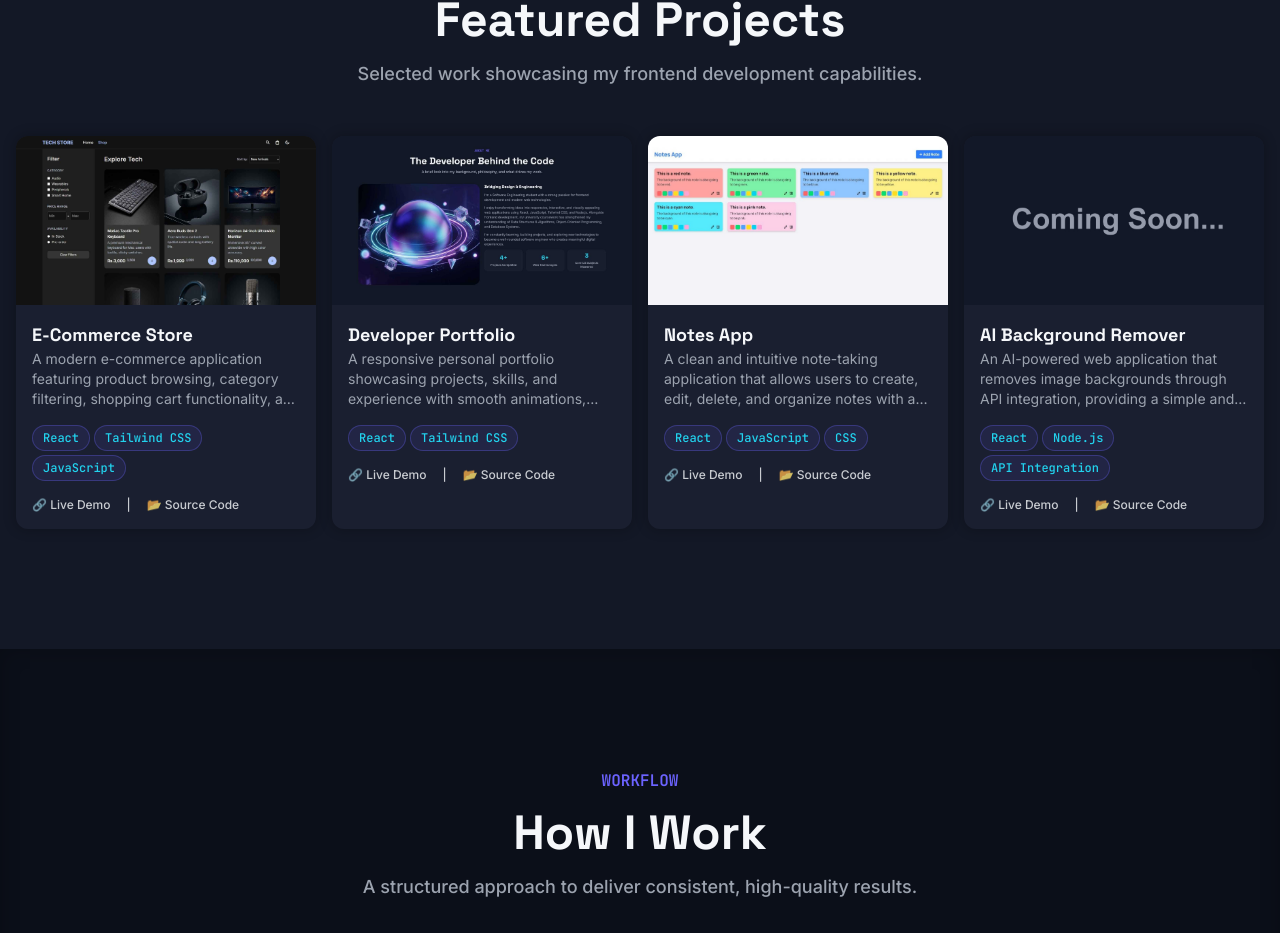
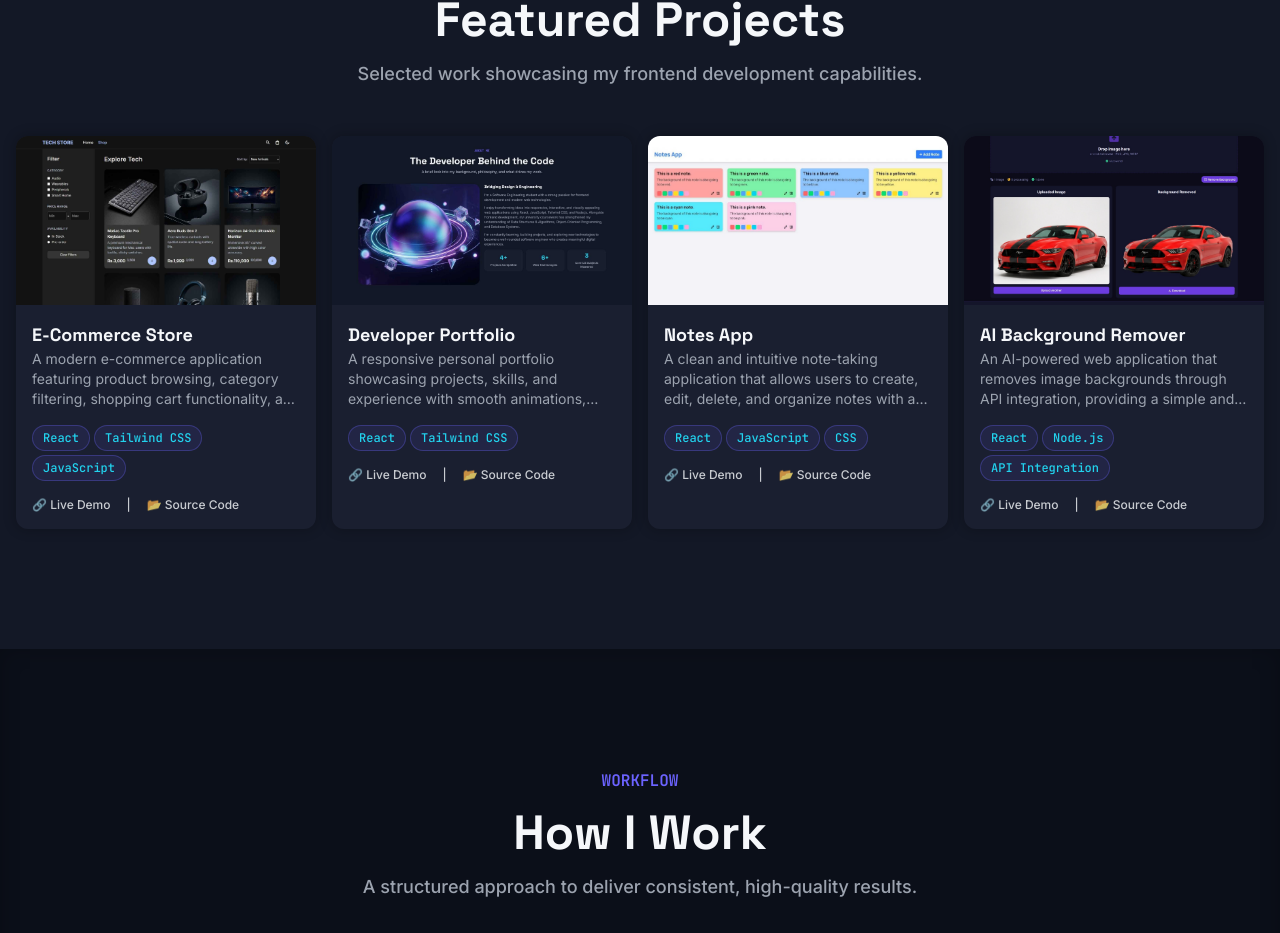
Before and after one commit to abdulhaiabid/portfolio-website, a React (Vite) app: page / in a window 1280 px wide. Shown: the part 3020-3953 px from the top of the page. Built offline with nearby package versions, Linux system fonts and the light colour scheme.

Commit message:
Add vercel links

```diff
--- a/src/components/ContactForm.jsx
+++ b/src/components/ContactForm.jsx
@@ -5,9 +5,6 @@ const TEMPLATE_ID = import.meta.env.VITE_EMAILJS_TEMPLATE_ID;
 const PUBLIC_KEY = import.meta.env.VITE_EMAILJS_PUBLIC_KEY;
 
 function ContactForm() {
-  console.log("SERVICE_ID:", SERVICE_ID);
-  console.log("TEMPLATE_ID:", TEMPLATE_ID);
-  console.log("PUBLIC_KEY:", PUBLIC_KEY);
   const [formData, setFormData] = useState({
     fullName: "",
     email: "",
@@ -60,9 +57,6 @@ function ContactForm() {
       );
 
       const result = await response.text();
-
-      console.log("Status:", response.status);
-      console.log("Response:", result);
 
       if (!response.ok) {
         throw new Error(result);
--- a/src/components/Navbar.jsx
+++ b/src/components/Navbar.jsx
@@ -1,6 +1,7 @@
 import { NavLink } from "react-router-dom";
 import { useState, useEffect, createContext } from "react";
 import { useTheme } from "./ThemeProvider";
+import resume from "../assets/abdulhai-resume.pdf";
 
 function Navbar() {
   const [isNavbarOpen, setIsNavbarOpen] = useState(false);
@@ -87,7 +88,8 @@ function Navbar() {
                 </button>
                 <a
                   title="Download Resume"
-                  href="resume.pdf"
+                  href={resume}
+                  download
                   className="px-4 py-3 md:py-2 flex-1 flex justify-center items-center gap-1 text-sm text-background-primary dark:text-text-primary font-bold bg-linear-to-br from-accent-primary to-accent-secondary rounded-full ring ring-transparent transition-color duration-150 cursor-pointer hover:bg-accent-primary/60 hover:[box-shadow:0_0_16px_var(--accent-primary)] outline-none focus:ring-accent-primary">
                   <span className="material-symbols-outlined text-base! leading-0! [font-variation-settings:'FILL'1]">
                     article
--- a/src/sections/ProjectsSection.jsx
+++ b/src/sections/ProjectsSection.jsx
@@ -6,7 +6,7 @@ function ProjectSection() {
       description: "A comprehensive tech store with real-time analytics, inventory management and order tracking — built with React and Tailwind.",
       tags: ["React", "Tailwind"],
       imageURL: "tech-store-screenshot-3.jpg",
-      liveDemoURL: "https://ecommercetechstore.netlify.app/",
+      liveDemoURL: "https://gadgetstack.vercel.app",
       sourceCodeURL: "https://github.com/abdulhaiabid/e-commerce-tech-store"
     },
   ];
@@ -19,7 +19,7 @@ function ProjectSection() {
         "A modern e-commerce application featuring product browsing, category filtering, shopping cart functionality, and a responsive user interface built with React and Tailwind CSS.",
       tags: ["React", "Tailwind CSS", "JavaScript"],
       imageURL: "tech-store-screenshot-3.jpg",
-      liveDemoURL: "https://ecommercetechstore.netlify.app/",
+      liveDemoURL: "https://gadgetstack.vercel.app",
       sourceCodeURL: "https://github.com/abdulhaiabid/e-commerce-tech-store",
     },
     {
@@ -29,7 +29,7 @@ function ProjectSection() {
         "A responsive personal portfolio showcasing projects, skills, and experience with smooth animations, dark/light mode, and a modern UI built using React.",
       tags: ["React", "Tailwind CSS"],
       imageURL: "portfolio-screenshot.jpeg",
-      liveDemoURL: "https://abdulhaiportfolio.netlify.app/",
+      liveDemoURL: "https://abdulhai-portfolio.vercel.app",
       sourceCodeURL: "https://github.com/abdulhaiabid/portfolio-website",
     },
     {
@@ -39,7 +39,7 @@ function ProjectSection() {
         "A clean and intuitive note-taking application that allows users to create, edit, delete, and organize notes with a fast and responsive interface.",
       tags: ["React", "JavaScript", "CSS"],
       imageURL: "notes-app-screenshot-1.jpeg",
-      liveDemoURL: "https://basicreactnotesapp.netlify.app/",
+      liveDemoURL: "https://inkflow-notes.vercel.app",
       sourceCodeURL: "https://github.com/abdulhaiabid/react-notes-app",
     },
     {
@@ -48,9 +48,9 @@ function ProjectSection() {
       description:
         "An AI-powered web application that removes image backgrounds through API integration, providing a simple and seamless image editing experience.",
       tags: ["React", "Node.js", "API Integration"],
-      imageURL: "bg-remover-screenshot- Copy.jpeg",
-      liveDemoURL: "#",
-      sourceCodeURL: "#"
+      imageURL: "ai-bg-remover-screenshot.jpeg",
+      liveDemoURL: "https://pixelcut-bg-remover.vercel.app",
+      sourceCodeURL: "https://github.com/abdulhaiabid/ai-background-remover"
     },
   ];
   return (
```
Also changed, not shown: public/ai-bg-remover-screenshot.jpeg (added), 1 other file (tests, documents, lock files or other folders).
